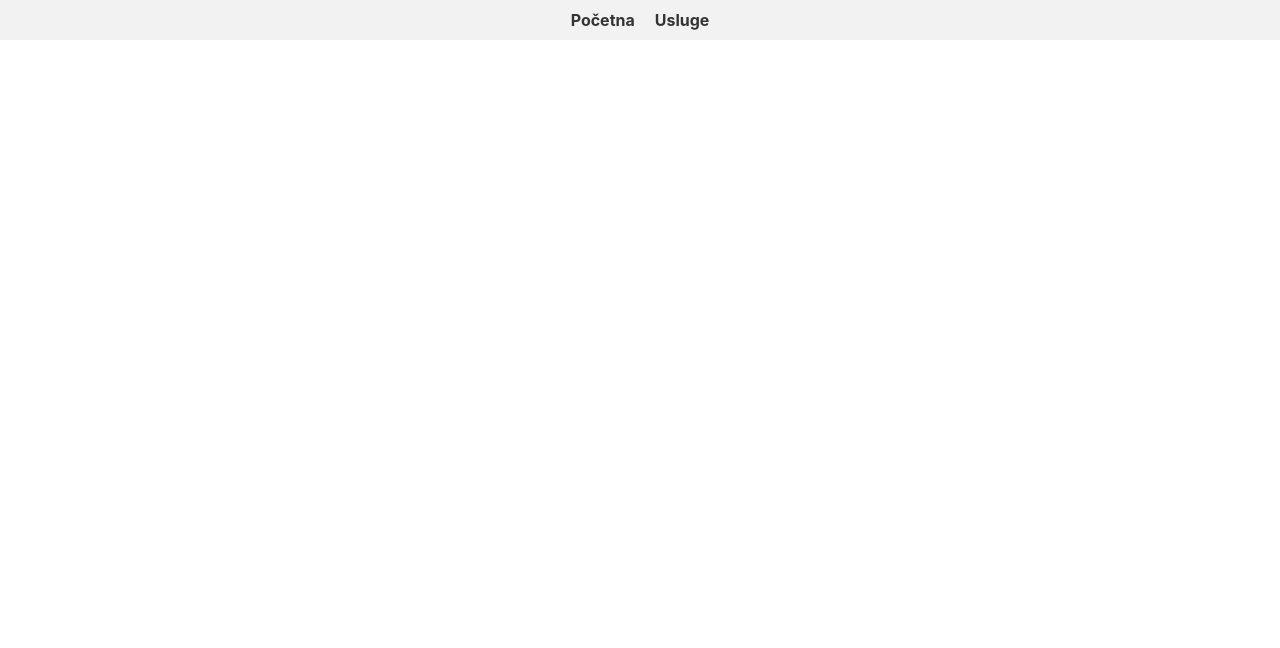
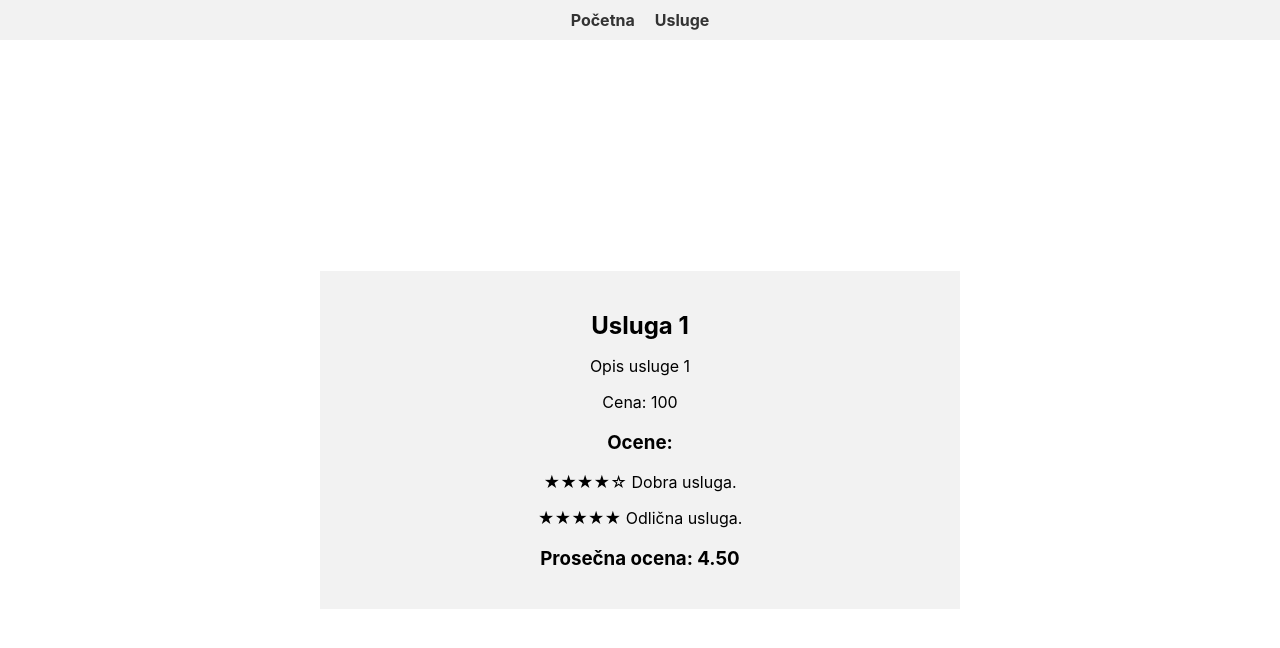
Before and after one commit to papilum/reactdomaci, a React (Create React App) app: page /usluge/1 in a window 1280 px wide. Before the commit this address had no page. Shown: the top 648 px of the page. Built offline with nearby package versions, Linux system fonts and the light colour scheme.

Commit message:
kreirana komponenta detalji

```diff
--- a/src/App.js
+++ b/src/App.js
@@ -4,6 +4,7 @@ import './App.css';
 import PrikazUsluga from './PrikazUsluga';
 import { BrowserRouter, Route, Routes } from 'react-router-dom';
 import Navbar from './Navbar';
+import Detalji from './Detalji';
 
 function App() {
   const [usluge, setUsluge] = useState([
@@ -52,8 +53,10 @@ function App() {
      <BrowserRouter>
         <Navbar></Navbar>
         <Routes>
+          <Route path='/usluge/:id' element={<Detalji usluge={usluge} ocene={ocene}></Detalji>}></Route>
 
           <Route path='/usluge' element={<PrikazUsluga usluge={usluge} ocene={ocene}></PrikazUsluga>}></Route>
+
         </Routes>
 
       </BrowserRouter>
--- /dev/null
+++ b/src/Detalji.jsx
@@ -0,0 +1,75 @@
+import React from 'react';
+import { useParams } from 'react-router-dom';
+
+const Detalji = ({ usluge, ocene }) => {
+  const { id } = useParams();
+
+  const usluga = usluge.find((usluga) => usluga.id === Number(id));
+
+  const centriranDivStyle = {
+    display: 'flex',
+    justifyContent: 'center',
+    alignItems: 'center',
+    height: '100vh',
+  };
+
+  const divStyle = {
+    width: '600px',
+    padding: '20px',
+    backgroundColor: '#f2f2f2',
+    textAlign: 'center',
+  };
+
+  const naslovStyle = {
+    fontSize: '24px',
+    fontWeight: 'bold',
+    marginBottom: '10px',
+  };
+
+  const opisStyle = {
+    marginBottom: '10px',
+  };
+
+  const ocenaStyle = {
+    marginBottom: '5px',
+  };
+
+  const prosecnaOcena = () => {
+    const oceneUsluge = ocene.filter((ocena) => ocena.id_usluge === usluga.id);
+    if (oceneUsluge.length > 0) {
+      const sumaOcena = oceneUsluge.reduce((suma, ocena) => suma + ocena.ocena, 0);
+      return (sumaOcena / oceneUsluge.length).toFixed(2);
+    }
+    return 0;
+  };
+
+  const renderOcenaZvezdice = (ocena) => {
+    const punaZvezdica = '★';
+    const praznaZvezdica = '☆';
+    const ocenaZaokruzena = Math.round(ocena);
+    const zvezdice = punaZvezdica.repeat(ocenaZaokruzena) + praznaZvezdica.repeat(5 - ocenaZaokruzena);
+    return zvezdice;
+  };
+
+  return (
+    <div style={centriranDivStyle}>
+      <div style={divStyle}>
+        <h2 style={naslovStyle}>{usluga.naziv}</h2>
+        <p style={opisStyle}>{usluga.opis}</p>
+        <p style={opisStyle}>Cena: {usluga.cena}</p>
+        <h3>Ocene:</h3>
+        {ocene
+          .filter((ocena) => ocena.id_usluge === usluga.id)
+          .map((ocena) => (
+            <div key={ocena.id} style={ocenaStyle}>
+              <p>  {renderOcenaZvezdice(ocena.ocena)}   {ocena.opis}  </p>
+
+            </div>
+          ))}
+        <h3>Prosečna ocena: {prosecnaOcena()}</h3>
+      </div>
+    </div>
+  );
+};
+
+export default Detalji;
```
